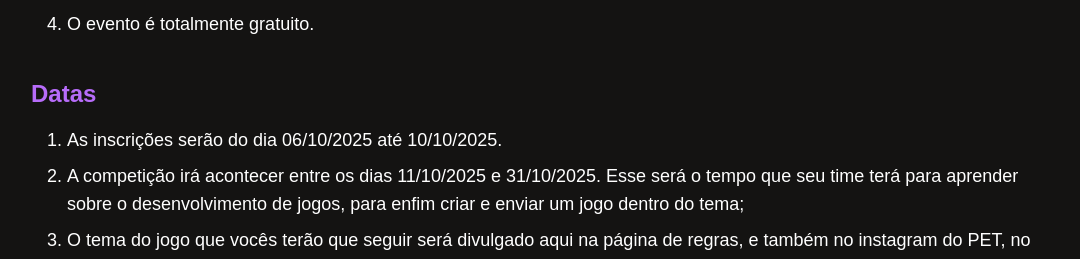
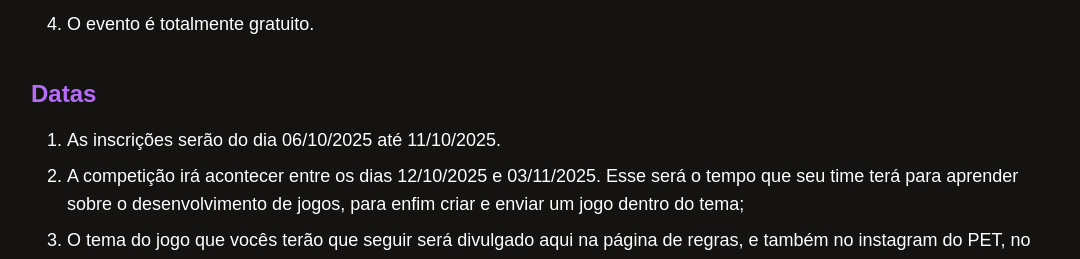
Before and after one commit to pet-eng-comp-ufes/game-jam, a Next.js app in the folder frontend/: page /regras in a window 1280 px wide. Shown: the part 1286-1545 px from the top of the page, without its empty margins (97-1177 px from the left). Built offline with nearby package versions, Linux system fonts and the light colour scheme; no server answers.

Commit message:
inscrições atualizadas

```diff
--- a/frontend/src/app/regras/page.tsx
+++ b/frontend/src/app/regras/page.tsx
@@ -71,8 +71,8 @@ export default function Home() {
           Datas
         </h2>
         <ol className="list-decimal ml-9 mb-6 space-y-2">
-          <li>As inscrições serão do dia 06/10/2025 até 10/10/2025.</li>
-          <li>A competição irá acontecer entre os dias 11/10/2025 e 31/10/2025. Esse será o tempo que seu time terá para aprender sobre o desenvolvimento de jogos, para enfim criar e enviar um jogo dentro do tema;</li>
+          <li>As inscrições serão do dia 06/10/2025 até 11/10/2025.</li>
+          <li>A competição irá acontecer entre os dias 12/10/2025 e 03/11/2025. Esse será o tempo que seu time terá para aprender sobre o desenvolvimento de jogos, para enfim criar e enviar um jogo dentro do tema;</li>
           <li>O tema do jogo que vocês terão que seguir será divulgado aqui na página de regras, e também no instagram do PET, no dia 10/10/2025, fiquem atentos!</li>
         </ol>
 
```
